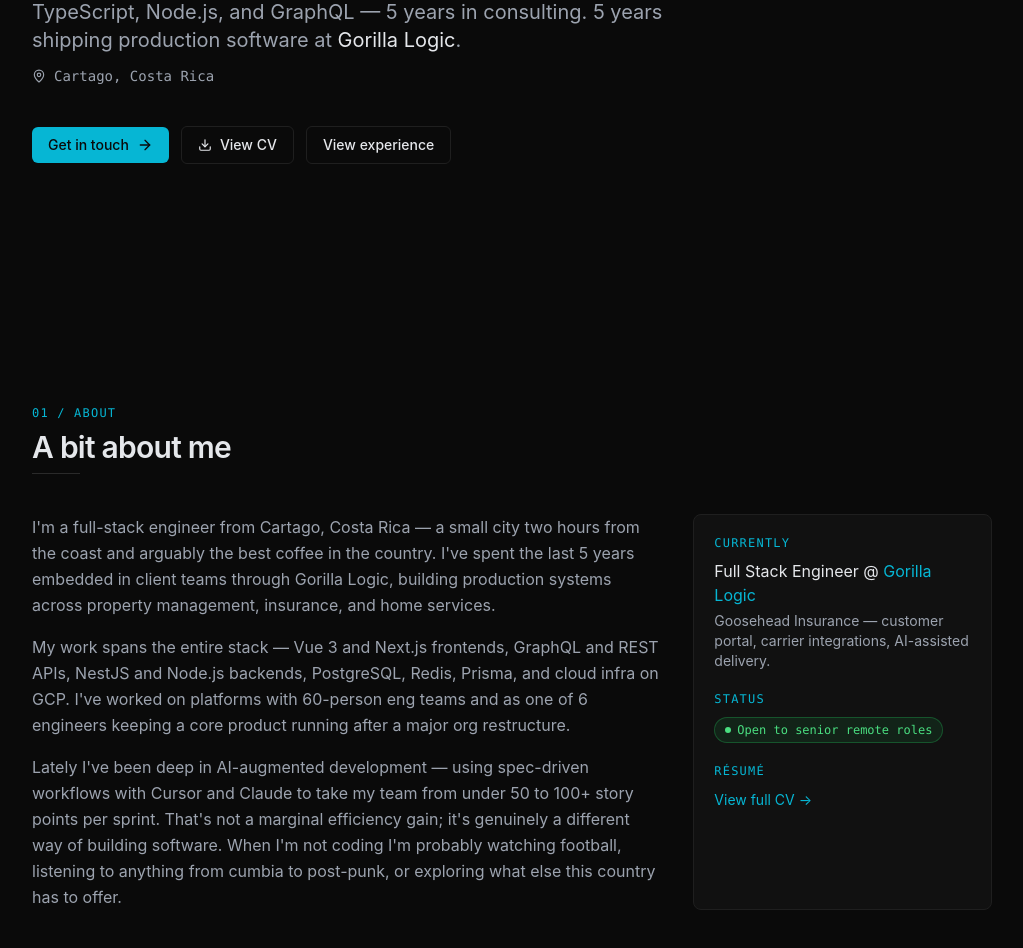
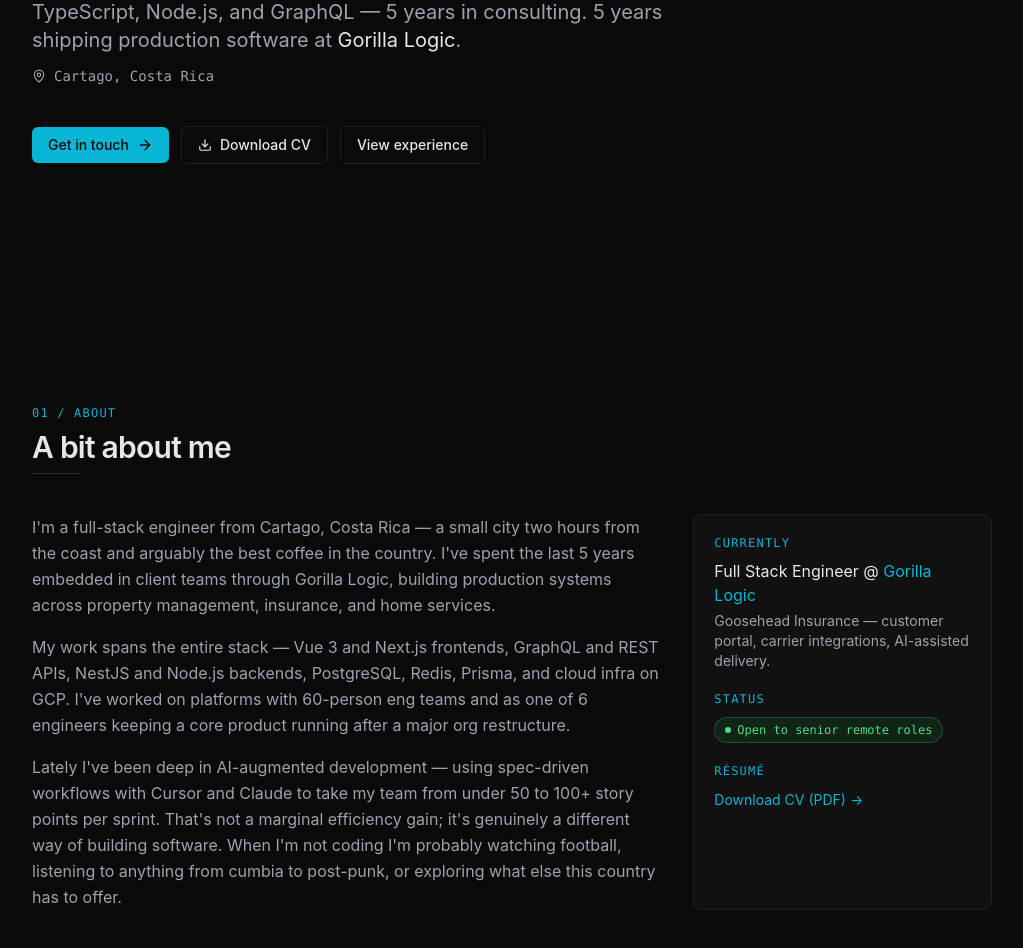
Before and after one commit to jeanpaniagua/jeanpaniagua.dev, a Nuxt app: page / in a window 1280 px wide. Shown: the part 380-1328 px from the top of the page, without its empty margins (128-1151 px from the left). Built offline with nearby package versions, Linux system fonts and the light colour scheme.

Commit message:
feat: add real PDF CV download

```diff
--- a/components/sections/AboutSection.vue
+++ b/components/sections/AboutSection.vue
@@ -51,9 +51,10 @@ const paragraphs = profile.bio.split('\n\n')
             :href="profile.cvUrl"
             target="_blank"
             rel="noopener noreferrer"
+            download
             class="text-sm text-accent underline-offset-2 hover:underline"
           >
-            View full CV →
+            Download CV (PDF) →
           </a>
         </div>
       </aside>
--- a/components/sections/HeroSection.vue
+++ b/components/sections/HeroSection.vue
@@ -54,10 +54,11 @@ const { profile } = useResume()
         :href="profile.cvUrl"
         target="_blank"
         rel="noopener noreferrer"
+        download
         class="inline-flex items-center gap-2 rounded-md border border-border px-4 py-2 text-sm font-medium text-fg transition hover:border-accent hover:text-accent"
       >
         <Download :size="14" aria-hidden="true" />
-        View CV
+        Download CV
       </a>
       <a
         href="#experience"
--- a/data/resume.ts
+++ b/data/resume.ts
@@ -15,7 +15,7 @@ export const resumeData: ResumeData = {
     ].join('\n\n'),
     email: 'jeanpaniaguab@gmail.com',
     availability: 'Open to senior remote roles',
-    cvUrl: 'https://www.linkedin.com/in/jean-carlo-paniagua-bastos/',
+    cvUrl: '/cv.pdf',
     socials: [
       { label: 'LinkedIn', url: 'https://www.linkedin.com/in/jean-carlo-paniagua-bastos/' },
     ],
```
Also changed, not shown: 1 other file (tests, documents, lock files or other folders).
